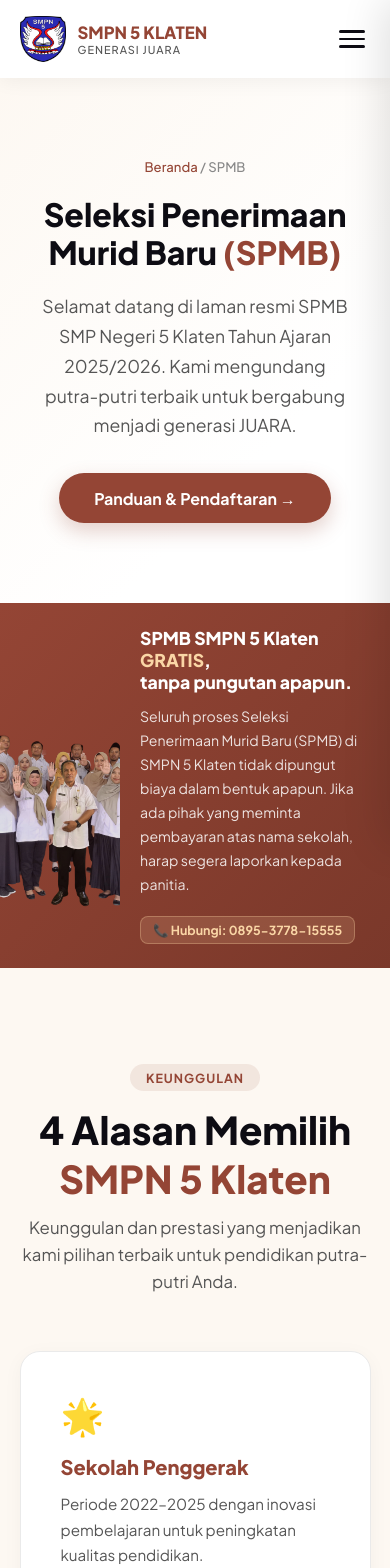
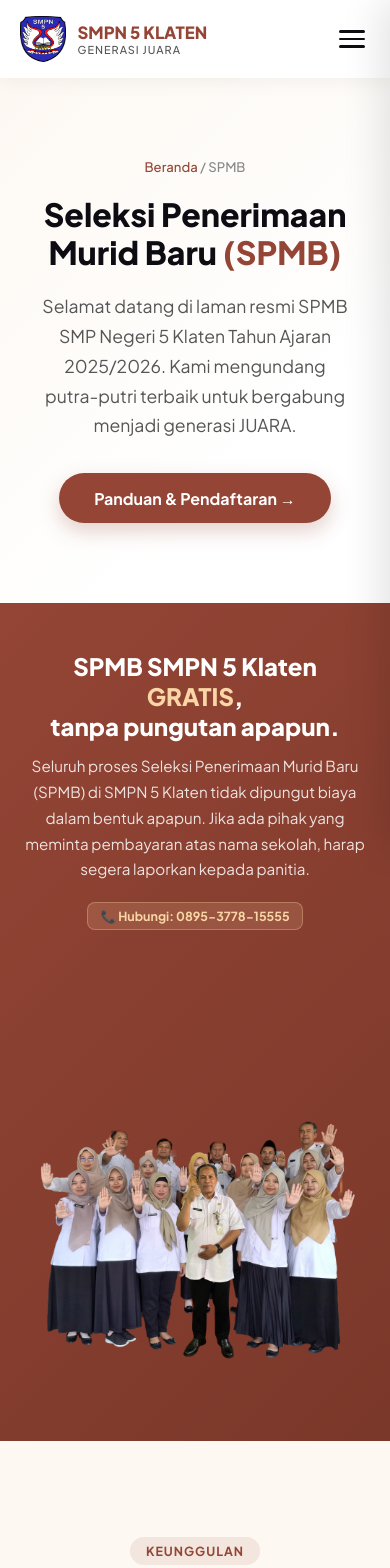
Before and after one commit to Santosa-Dev1507/website-smpn5-klaten, a Next.js app: page /spmb in a window 390 px wide. Shown: the top 1568 px of the page. Built offline with nearby package versions, Linux system fonts and the light colour scheme.

Commit message:
fix: make group photo much larger, use 50/50 grid on desktop, and flex col stack with photo bottom on mobile

```diff
--- a/app/spmb/spmb.module.css
+++ b/app/spmb/spmb.module.css
@@ -63,26 +63,26 @@
   overflow: hidden;
 }
 .gratisBannerInner {
-  max-width: 1100px; margin: 0 auto;
-  display: grid; grid-template-columns: 360px 1fr; gap: 0; align-items: stretch;
-  min-height: 300px;
+  max-width: 1200px; margin: 0 auto;
+  display: grid; grid-template-columns: 1fr 1fr; gap: 3rem; align-items: flex-end;
 }
 .gratisAvatarWrap {
-  position: relative;
-  overflow: hidden;
-  flex-shrink: 0;
+  display: flex;
+  align-items: flex-end;
+  justify-content: center;
+  padding: 0;
+  height: 100%;
 }
 .gratisAvatarImg {
   width: 100%;
-  height: 100%;
-  min-height: 300px;
-  object-fit: cover;
-  object-position: top center;
+  height: auto;
+  max-height: 450px;
+  object-fit: contain;
+  object-position: bottom center;
   display: block;
-  opacity: 0.88;
 }
 .gratisContent {
-  padding: 2.5rem 3rem 2.5rem 2rem;
+  padding: 4rem 3rem 4rem 0;
 }
 .gratisBadge {
   display: inline-flex; align-items: center; gap: 0.5rem;
@@ -114,13 +114,14 @@
   border-radius: 8px; padding: 0.3rem 0.75rem;
   font-size: 0.78rem; font-weight: 700; color: #FAD6A6;
 }
-@media (max-width: 700px) {
-  .gratisBannerInner { grid-template-columns: 120px 1fr; min-height: 180px; }
-  .gratisAvatarWrap { display: block; }
-  .gratisAvatarImg { min-height: 180px; object-position: top center; }
-  .gratisContent { padding: 1.5rem 1.25rem; }
-  .gratisContent h3 { font-size: 1.1rem; }
-  .gratisContent p { font-size: 0.88rem; }
+@media (max-width: 850px) {
+  .gratisBannerInner { display: flex; flex-direction: column; text-align: center; gap: 0; }
+  .gratisContent { padding: 3rem 1.5rem 1.5rem 1.5rem; order: 1; }
+  .gratisAvatarWrap { padding: 0; order: 2; width: 100%; }
+  .gratisAvatarImg { max-height: none; width: 100%; margin: 0 auto; }
+  .gratisContent h3 { font-size: 1.5rem; }
+  .gratisContent p { font-size: 0.95rem; margin-left: auto; margin-right: auto; }
+  .gratisMeta { justify-content: center; }
 }
 .sectionHeader { text-align: center; margin-bottom: 3.5rem; }
 .sectionHeader h2 { font-size: 2.4rem; font-weight: 800; margin-bottom: 0.75rem; color: #0D0C13; }
```
